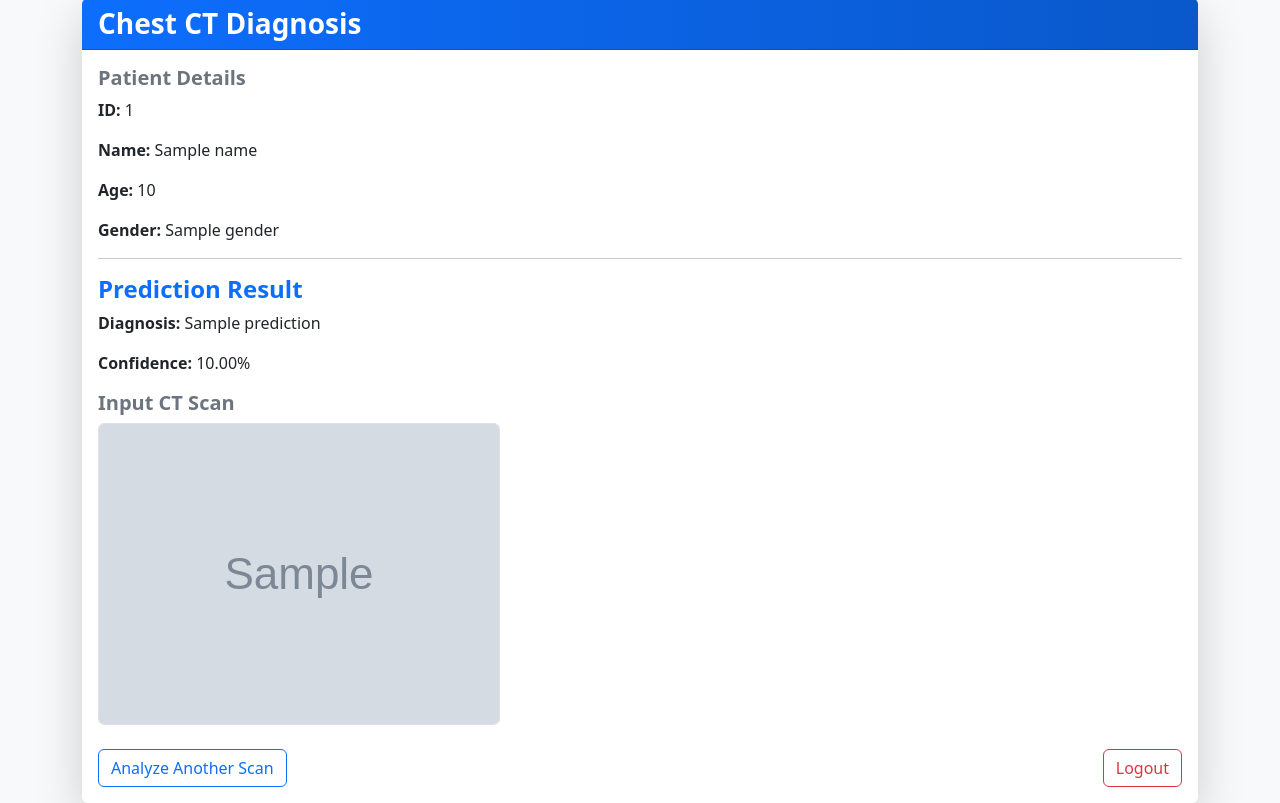
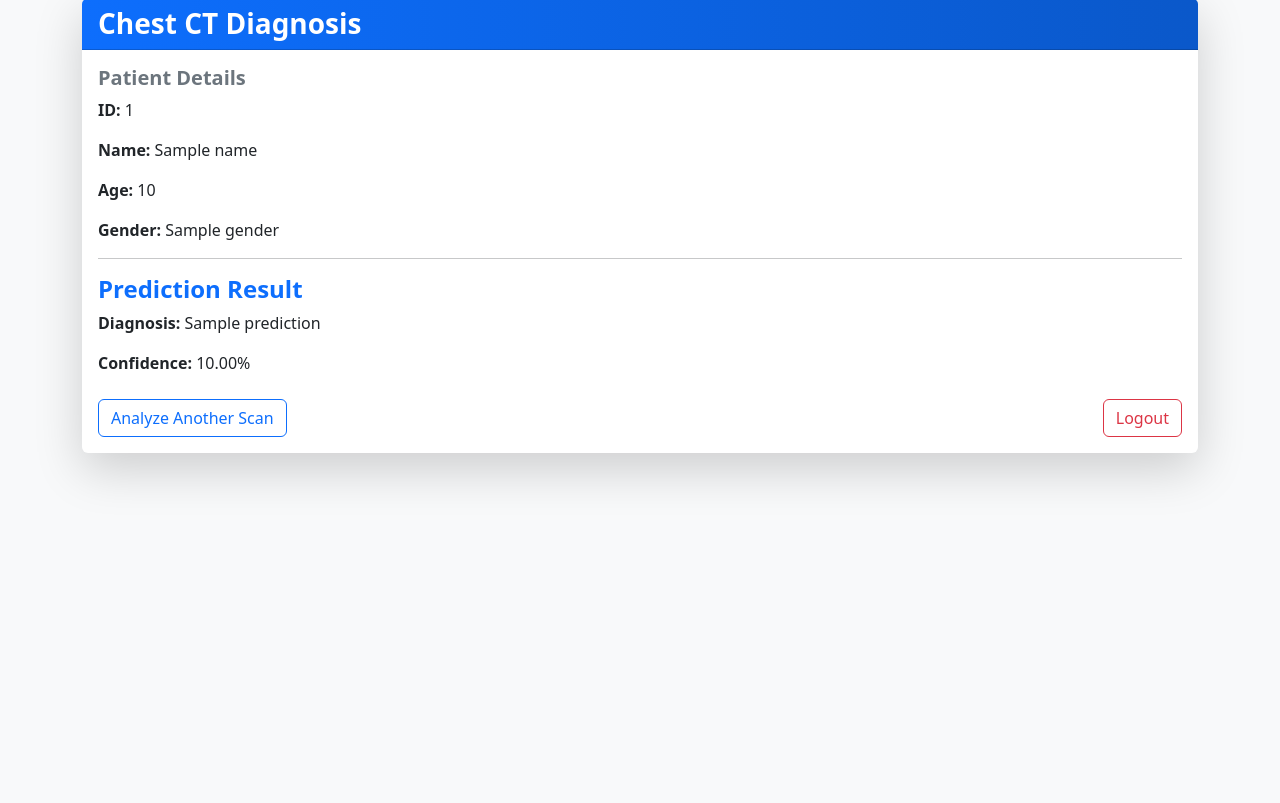
Before and after one commit to VarshithaKrishna/lung_cancer_detection, a Django app: template chestct/diagnosis/templates/diagnosis/result.html in a window 1280 px wide. Shown: the part 105-908 px from the top of the page. After the commit the page ends 587 px from the top, so only its background shows below. Run offline with Django 5.2, Linux system fonts and the light colour scheme; the template is opened without the code that fills it: most values are stand-ins (such as "Sample title", 1, 10 or a date in 2020); grey boxes marked "Sample" are stand-in pictures; parts of the project's set-up code (start-up, migrations or seed data) failed here and were passed over.

Commit message:
Update result.html

```diff
--- a/chestct/diagnosis/templates/diagnosis/result.html
+++ b/chestct/diagnosis/templates/diagnosis/result.html
@@ -1,5 +1,4 @@
 {% extends 'diagnosis/base.html' %}
-{% load static %}
 {% block content %}
 <div class="container mt-5">
   <div class="card shadow-lg border-0">
@@ -20,22 +19,6 @@
       <h4 class="text-primary">Prediction Result</h4>
       <p><strong>Diagnosis:</strong> {{ prediction }}</p>
       <p><strong>Confidence:</strong> {{ confidence|floatformat:2 }}%</p>
-
-      <!-- Uploaded Image -->
-      {% if uploaded_image_url %}
-      <div class="mb-4">
-        <h5 class="text-secondary">Input CT Scan</h5>
-        <img src="{{ uploaded_image_url }}" class="img-fluid rounded border" alt="Uploaded CT Scan">
-      </div>
-      {% endif %}
-
-      <!-- Heatmap Visualization -->
-      {% if heatmap_path %}
-      <div class="mb-4">
-        <h5 class="text-secondary">Visualization</h5>
-        <img src="{% static heatmap_path %}" class="img-fluid rounded border" alt="Heatmap Visualization">
-      </div>
-      {% endif %}
 
       <!-- Know More Section -->
       <div class="mt-4">
```
